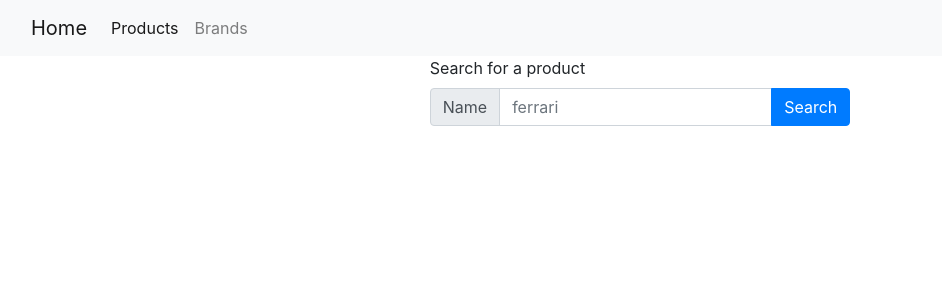
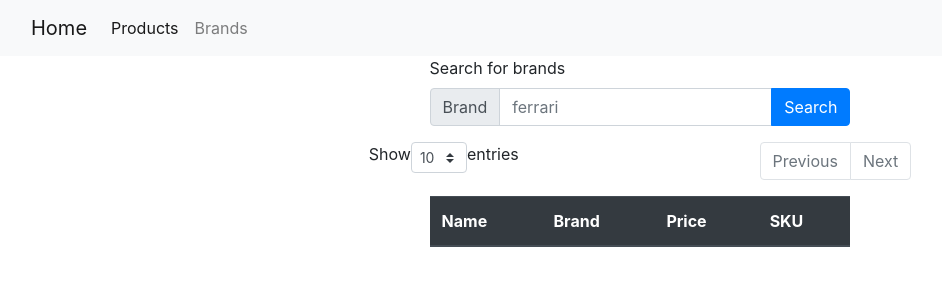
Before and after one commit to outrageousbog/inventorysystem-client, an Angular app: page /products in a window 1280 px wide. Shown: the top 300 px of the page, without its empty margins (0-942 px from the left). Built offline with nearby package versions, Linux system fonts and the light colour scheme.

Commit message:
Added new class to manage paginator

```diff
--- a/src/app/brands/brands.component.html
+++ b/src/app/brands/brands.component.html
@@ -23,7 +23,7 @@
   <div class="row col-md-12">
     <label class="d-inline-flex">
       Show
-      <select [(ngModel)]="toShow" class="custom-select custom-select-sm w-50">
+      <select [(ngModel)]="toShow" class="custom-select custom-select-sm w-50" (ngModelChange)="updatePages(pageService.currentPage)">
         <option *ngFor="let option of optionsToShow">
           {{ option.name }}
         </option>
@@ -34,28 +34,17 @@
 
   <nav aria-label="Paginator">
     <ul class="pagination">
-        <li class="page-item" *ngIf="previousButton; else previousButtonDisabled" style="cursor: pointer"><a class="page-link" (click)="decreasePage()">Previous</a></li>
+        <li class="page-item" *ngIf="pageService.previousButton; else previousButtonDisabled" style="cursor: pointer"><a class="page-link" (click)="updatePages(pageService.currentPage - 1)">Previous</a></li>
 
           <li class="page-item" style="cursor: pointer"
-              *ngFor="let page of pageList; let i = index">
-            <a class="page-link" *ngIf="(page+1) !== currentPage; else SelectedPageItem" (click)="setCurrentPage(page+1)">
+              *ngFor="let page of pageService.pageList; let i = index">
+            <a class="page-link" *ngIf="(page) !== pageService.currentPage; else SelectedPageItem" (click)="updatePages(page)">
               {{ page + 1}}
             </a>
           </li>
-        <li class="page-item" *ngIf="nextButton; else nextButtonDisabled" style="cursor: pointer"><a class="page-link" (click)="increasePage()">Next</a></li>
+        <li class="page-item" *ngIf="pageService.nextButton; else nextButtonDisabled" style="cursor: pointer"><a class="page-link" (click)="updatePages(pageService.currentPage + 1)">Next</a></li>
     </ul>
   </nav>
-
-<!--  <nav aria-label="Paginator">-->
-<!--    <ul class="pagination">-->
-<!--      <li class="page-item"><a class="page-link" (click)="setCurrentPage(currentPage-1)">Previous</a></li>-->
-<!--      <li class="page-item" *ngFor="let pages of amountPages(); let i=index">-->
-<!--        <a class="page-link" (click)="setCurrentPage(i+1)">{{i+1}}</a>-->
-<!--      </li>-->
-<!--      <li class="page-item"><a class="page-link" (click)="setCurrentPage(currentPage+1)">Next</a></li>-->
-<!--    </ul>-->
-<!--  </nav>-->
-
   </div>
 <div class="d-flex justify-content-center">
 <table id="dtBasicExample" class="table table-hover">
@@ -66,7 +55,7 @@
     </tr>
     </thead>
     <tbody *ngIf="searchComplete">
-    <tr *ngFor="let brand of brandList | slice:showPagesFrom():showPagesTo(); let i=index">
+    <tr *ngFor="let brand of brandList | slice:pageService.showPagesFrom():pageService.showPagesTo(); let i=index">
       <td>{{ brand.brandName }}</td>
       <td>{{ brand.brandID }}</td>
     </tr>
@@ -85,7 +74,7 @@
 <ng-template #SelectedPageItem>
   <li class="page-item active">
     <a class="page-link">
-      {{ currentPage }}
+      {{ pageService.currentPage + 1 }}
     </a>
   </li>
 </ng-template>
--- a/src/app/brands/brands.component.ts
+++ b/src/app/brands/brands.component.ts
@@ -4,10 +4,11 @@ import {Brand} from '../shared/views/brand';
 import {Data} from '@angular/router';
 import {FormControl, FormGroup, Validators} from '@angular/forms';
 import {BrandSearchBuilder} from '../shared/search/brand-search.builder';
+import {PaginatorService} from '../shared/pages/paginator.service';
 @Component({
   selector: 'app-brands',
   templateUrl: './brands.component.html',
-  styleUrls: ['./brands.component.css']
+  styleUrls: ['./brands.component.css'],
 })
 export class BrandsComponent implements OnInit {
   protected brandList: Brand[];
@@ -15,11 +16,7 @@ export class BrandsComponent implements OnInit {
   searchComplete: boolean = false;
   brandSearchBuilder: BrandSearchBuilder;
   protected toShow: number = 10;
-  protected currentPage: number = 1;
-  protected pageList: number[];
-
-  previousButton: boolean = false;
-  nextButton: boolean = false;
+  pageService: PaginatorService;
 
  optionsToShow = [
     {name : "10", value: 10},
@@ -30,6 +27,7 @@ export class BrandsComponent implements OnInit {
   constructor(private webService: WebService) { }
 
   ngOnInit() {
+    this.pageService = new PaginatorService();
     this.brandSearch = new FormGroup({
       'search': new FormControl(null, [Validators.required])
     });
@@ -59,64 +57,16 @@ export class BrandsComponent implements OnInit {
         });
   }
 
-  showPagesFrom() {
-    return this.toShow*(this.currentPage-1);
-  }
-
-  showPagesTo() {
-    return this.toShow*(this.currentPage);
+  updatePages(newPage: number) {
+    this.pageService.setCurrentPage(newPage);
   }
 
   initPages () {
     if (this.brandList == null ) {
-      this.pageList = new Array(0)
+      this.pageService.initPages(0, this.toShow);
     }
     else {
-      this.pageList = this.fillArrayWithNumbers(Math.ceil(this.brandList.length / this.toShow));
-      console.log(this.pageList);
-      this.checkForButtonChanges(this.pageList[0]);
+      this.pageService.initPages(this.brandList.length, this.toShow);
     }
   }
-
-  setCurrentPage(chosenPage: number) {
-
-    if (this.pageList.length > 5) {
-      if ((this.pageList.length - chosenPage) >= 2 || chosenPage <= 2) {
-        for (let i of this.pageList) {
-          this.pageList[i] = this.pageList[i] +1;
-        }
-      }
-      else {
-        this.currentPage = chosenPage;
-      }
-    }
-      this.currentPage = chosenPage;
-
-    this.checkForButtonChanges(chosenPage);
-  }
-
-  increasePage() {
-    this.setCurrentPage(this.currentPage+1);
-  }
-
-  decreasePage() {
-    this.setCurrentPage(this.currentPage-1);
-  }
-
-  fillArrayWithNumbers(length: number) {
-    var arr = Array.apply(null, Array(length));
-    return arr.map( function (x,i) {
-        return i;
-    })
-  }
-
-  private checkForButtonChanges(chosenPage: number) {
-    (chosenPage > 1)? this.previousButton = true : this.previousButton = false;
-    (chosenPage < this.pageList.length)? this.nextButton=true : this.nextButton = false;
-    // if (chosenPage < this.pageList.length) {
-    //   this.nextButton = true;
-    // } else if (chosenPage >= this.pageList.length) {
-    //   this.nextButton = false;
-    // }
-  }
 }
--- a/src/app/products/products.component.html
+++ b/src/app/products/products.component.html
@@ -1,28 +1,84 @@
-<div class="col-xl-12">
+<div class="d-flex justify-content-center">
+
 
   <form [formGroup]="productSearch" (ngSubmit)="onSubmit()">
-    <label for="search">Search for a product</label>
+    <label for="search">Search for brands</label>
     <div class="input-group mb-3">
       <div class="input-group-prepend">
-        <span class="input-group-text">Name</span>
+        <span class="input-group-text">Brand</span>
       </div>
       <input type="text"
              id="search"
              class="form-control"
-             formControlName="nameSearch"
+             formControlName="search"
              placeholder="ferrari">
       <div class="input-group-append">
         <button class="input-group-append btn btn-primary" type="submit">Search</button>
       </div>
     </div>
   </form>
+</div>
 
+<div class="d-flex justify-content-center">
+  <div class="row col-md-12">
+    <label class="d-inline-flex">
+      Show
+      <select [(ngModel)]="toShow" class="custom-select custom-select-sm w-50">
+        <option *ngFor="let option of optionsToShow">
+          {{ option.name }}
+        </option>
+      </select>
+      entries
+    </label>
+  </div>
 
-  <div class="row" *ngIf="searched">
-    <ul class="list-group">
-      <li class="list-group-item" *ngFor="let product of productList; let i=index">
-        {{ product.productName }}, {{ product.productBrand }}
+  <nav aria-label="Paginator">
+    <ul class="pagination">
+      <li class="page-item" *ngIf="pageService.previousButton; else previousButtonDisabled" style="cursor: pointer"><a class="page-link" (click)="updatePages(pageService.currentPage - 1)">Previous</a></li>
+
+      <li class="page-item" style="cursor: pointer"
+          *ngFor="let page of pageService.pageList; let i = index">
+        <a class="page-link" *ngIf="(page) !== pageService.currentPage; else SelectedPageItem" (click)="updatePages(page)">
+          {{ page + 1}}
+        </a>
       </li>
+      <li class="page-item" *ngIf="pageService.nextButton; else nextButtonDisabled" style="cursor: pointer"><a class="page-link" (click)="updatePages(pageService.currentPage + 1)">Next</a></li>
     </ul>
-  </div>
+  </nav>
 </div>
+<div class="d-flex justify-content-center">
+  <table id="dtBasicExample" class="table table-hover">
+    <thead class="thead-dark">
+    <tr>
+      <th scope="col">Name</th>
+      <th scope="col">Brand</th>
+      <th scope="col">Price</th>
+      <th scope="col">SKU</th>
+    </tr>
+    </thead>
+    <tbody *ngIf="searchComplete">
+    <tr *ngFor="let product of productList | slice:pageService.showPagesFrom():pageService.showPagesTo(); let i=index">
+      <td>{{ product.productName }}</td>
+      <td>{{ product.productBrand }}</td>
+      <td>{{ product.productPrice }}</td>
+      <td>{{ product.productSKU }}</td>
+    </tr>
+    </tbody>
+  </table>
+</div>
+
+<ng-template #previousButtonDisabled>
+  <li class="page-item disabled"><a class="page-link">Previous</a></li>
+</ng-template>
+
+<ng-template #nextButtonDisabled>
+  <li class="page-item disabled"><a class="page-link">Next</a></li>
+</ng-template>
+
+<ng-template #SelectedPageItem>
+  <li class="page-item active">
+    <a class="page-link">
+      {{ pageService.currentPage + 1 }}
+    </a>
+  </li>
+</ng-template>
--- a/src/app/products/products.component.ts
+++ b/src/app/products/products.component.ts
@@ -2,6 +2,10 @@ import { Component, OnInit } from '@angular/core';
 import {FormControl, FormGroup, Validators} from '@angular/forms';
 import {Product} from '../shared/views/product';
 import {WebService} from '../shared/web/web.service';
+import {ProductSearchBuilder} from '../shared/search/product-search.builder';
+import {Brand} from '../shared/views/brand';
+import {Data} from '@angular/router';
+import {PaginatorService} from '../shared/pages/paginator.service';
 
 @Component({
   selector: 'app-products',
@@ -11,32 +15,65 @@ import {WebService} from '../shared/web/web.service';
 export class ProductsComponent implements OnInit {
   protected productList: Product[];
   protected productSearch: FormGroup;
-  protected searched: boolean = false;
+  protected productSearchBuilder;
+  pageService: PaginatorService;
+  private searchComplete: boolean = false;
+  protected toShow: number = 10;
+
+  optionsToShow = [
+    {name : "5", value: 5},
+    {name : "10", value: 10},
+    {name : "25", value: 25},
+    {name : "50", value: 50},
+  ];
 
   constructor(private webService: WebService) { }
 
   ngOnInit() {
+    this.pageService = new PaginatorService();
     this.productSearch = new FormGroup({
-      'nameSearch': new FormControl(null, [Validators.required])
-    })
+      'search': new FormControl(null, [Validators.required])
+    });
+    this.productSearchBuilder = new ProductSearchBuilder();
   }
 
   onSubmit() {
-    this.webService.getProducts()
-      .subscribe(
-        (data: Product[]) => {
+    this.searchForProducts();
+  }
+
+  private searchForProducts() {
+    this.productSearchBuilder.setContains('productName', this.productSearch.controls.search.value).build();
+    console.log(this.productSearchBuilder.query);
+    this.webService.getProductsByQuery(this.productSearchBuilder.query)
+      .subscribe((data: Product[]) => {
           this.productList = data.map(
             (product) => {
-              return new Product(product.productSKU, product.productName, product.productBrand, product.productPrice);
+              return new Product()
+                .setBrand(product.productBrand)
+                .setName(product.productName)
+                .setPrice(product.productPrice)
+                .setSku(product.productSKU)
+                .build();
             }
           );
-          console.log(this.productList);
-          this.searched = true;
+          this.searchComplete = true;
+          this.initPages();
+        },
+        (error: Data) => {
+          console.log(error);
+        });
+  }
 
-        },
-        (error: Error) => {
-          console.log("Error occured: " + error);
-        }
-      );
+  updatePages(newPage: number) {
+    this.pageService.setCurrentPage(newPage);
+  }
+
+  private initPages() {
+    if (this.productList== null ) {
+      this.pageService.initPages(0, this.toShow);
+    }
+    else {
+      this.pageService.initPages(this.productList.length, this.toShow);
+    }
   }
 }
--- /dev/null
+++ b/src/app/shared/pages/paginator.service.ts
@@ -0,0 +1,64 @@
+import {Injectable, NgModule} from '@angular/core';
+
+@Injectable()
+export class PaginatorService {
+  pageList: number[];
+  currentPage: number = 0;
+  previousButton: boolean = false;
+  nextButton: boolean = false;
+  toShow: number = 10;
+  amountProducts: number = 0;
+  pagesToShowInView: number = 5;
+
+  showPagesTo() {
+    return this.toShow * (this.currentPage+1);
+  }
+
+  showPagesFrom() {
+    return this.toShow * (this.currentPage);
+  }
+
+  setCurrentPage(chosenPage: number) {
+    // TODO if more than 5 pages, dynamically change pages, so the chosen is in the middle
+    // if (this.amountProducts > this.pagesToShowInView) {
+    //   if ((this.amountProducts - chosenPage) >= (this.pagesToShowInView / 2) || chosenPage <= (this.pagesToShowInView / 2)) {
+    //     for (let i of this.pageList) {
+    //       this.pageList[i] = this.pageList[i] +1;
+    //     }
+    //   }
+    //   else {
+    //     this.currentPage = chosenPage;
+    //   }
+    // }
+    this.currentPage = chosenPage;
+
+   this.updateVariables();
+  }
+
+  initPages(amountProducts: number, toShow: number) {
+    this.amountProducts = amountProducts;
+    this.toShow = toShow;
+     this.pageList = this.fillArrayWithNumbers(Math.ceil(this.amountProducts/this.toShow));
+
+     this.updateVariables();
+    console.log(this.pageList);
+  }
+
+  private  fillArrayWithNumbers(n: number) {
+    let arr = Array.apply(null, Array(n));
+    return arr.map( function (x,i) {
+      return i;
+    })
+  }
+
+  checkForButtonChanges() {
+    (this.currentPage > 0)? this.previousButton = true : this.previousButton = false;
+    (this.currentPage < this.pageList.length-1)? this.nextButton=true : this.nextButton = false;
+  }
+
+  private updateVariables() {
+    this.checkForButtonChanges();
+    this.showPagesFrom();
+    this.showPagesTo();
+  }
+}
--- a/src/app/shared/search/product-search.builder.ts
+++ b/src/app/shared/search/product-search.builder.ts
@@ -6,12 +6,15 @@ export class ProductSearchBuilder implements ISearch{
 
   setContains(keyToContain: string, name: string) {
     this.orderBy = `$Filter=${keyToContain} eq '${name}'`;
+    return this;
   }
   setOrderBy(name: string) {
     this.contains = `$OrderBy=${name}&`;
+    return this;
   }
 
   build() {
     this.query = `brands?${this.contains}${this.orderBy}`
+    return this;
   }
 }
```
Also changed, not shown: src/app/shared/views/product.ts (+27 -4 lines), src/app/shared/web/web.service.ts (+7 -1 lines).
